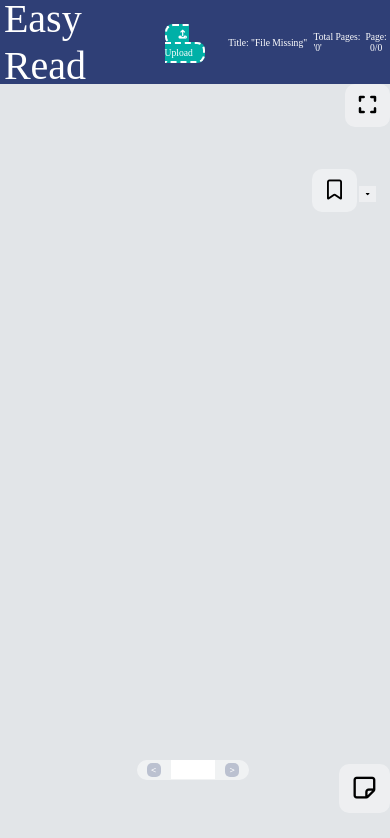
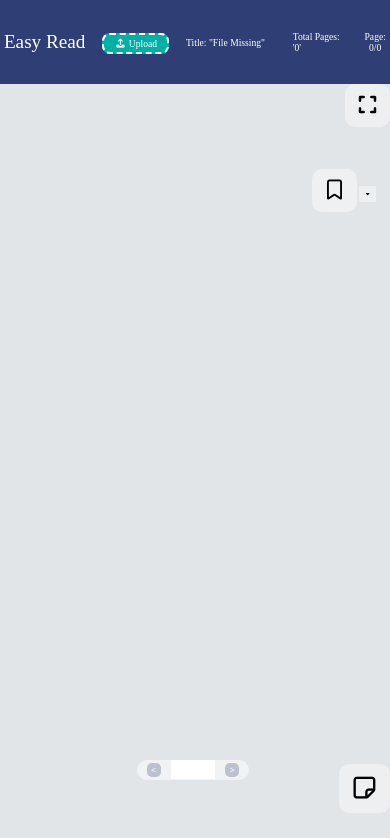
Before and after one commit to jayanthg-14/Book, a plain HTML site: page index.html in a window 390 px wide. Drawn offline with Linux system fonts and the light colour scheme.

Commit message:
updated font size for an element

```diff
--- a/index.html
+++ b/index.html
@@ -10,7 +10,7 @@
 </head>
 <body>
     <div id="header">
-        <span id="icon" style="font-size: 40px ;">Easy Read</span>
+        <span id="icon" >Easy Read</span>
         <div id="inputFile">
             <input type="file" id="fileField" hidden accept="application/pdf">
             <label for="fileField" id="fileLabel"><i class="fa-solid fa-upload"></i>  Upload
--- a/style.css
+++ b/style.css
@@ -468,7 +468,7 @@ html, body {
 }
 
 #icon{
-   font-size: 2.2rem;
+   font-size: 2rem;
    padding-left: 1%;
 }
 
@@ -690,8 +690,10 @@ html, body {
     padding: 10px;
     height: 50%;
 }
+
+
 #icon{
-   font-size: 0.8rem;
+   font-size: 1.2rem;
 }
 
 #fileLabel{
```
